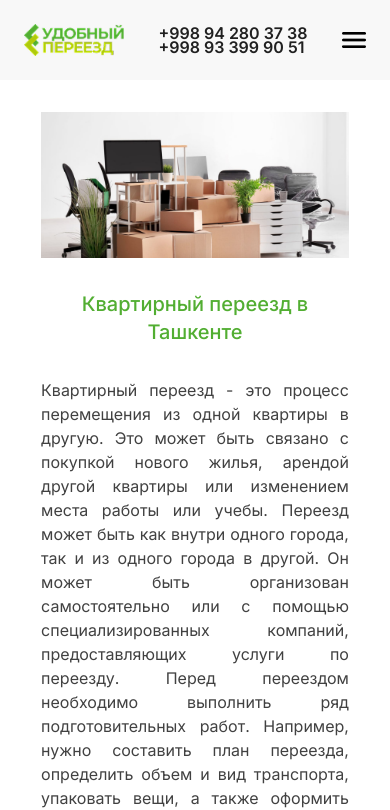
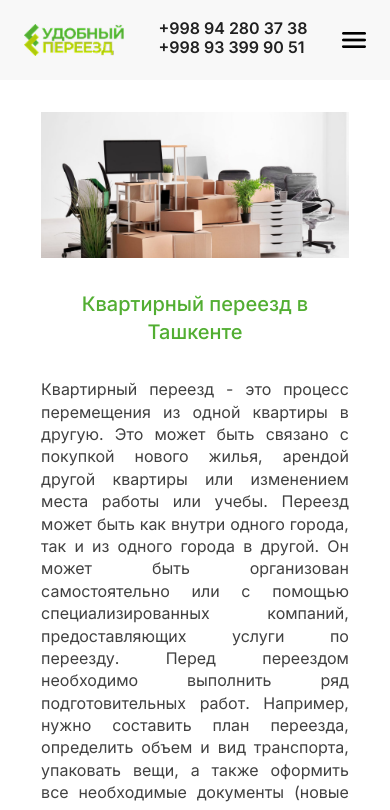
Before and after one commit to Rahimov-Umidjon/easy-move, a website: page apartment/apartment.html in a window 390 px wide. Shown: the top 810 px of the page. Drawn offline with nearby package versions, Linux system fonts and the light colour scheme.

Commit message:
responsive

```diff
--- a/apartment/apartment.html
+++ b/apartment/apartment.html
@@ -66,11 +66,15 @@
     </div>
     <div class="flex items-center justify-between gap-5">
         <div class="block font-semibold text-black-20">
-            <p style="line-height: 90%" class=" md:text-xs lg:text-sm xl:text-lg whitespace-nowrap leading-snug ">+998
-                94 280 37 38 </p>
-            <p style="line-height: 90%" class=" md:text-xs lg:text-sm xl:text-lg whitespace-nowrap leading-snug ">+998
-                93 399 90 51 </p>
-            <p class=" hidden md:block     md:text-[8px] lg:text-xs xl:text-sm text-[#7D7D7D]">c 8:00 до 01:00,
+            <a style="line-height: 90%" href="tel:+998942803738"
+               class="leading-[0.9] md:text-xs lg:text-sm xl:text-lg whitespace-nowrap  block hover:text-home ">+998 94
+                280 37 38</a>
+            <a style="line-height: 90%" href="tel:+998933999051"
+               class="leading-[0.9] md:text-xs lg:text-sm xl:text-lg whitespace-nowrap   hover:text-home ">+998 93 399
+                90 51</a>
+
+            <p style="line-height: 90%" class=" hidden md:block     md:text-[8px] lg:text-xs xl:text-sm text-[#7D7D7D]">
+                c 8:00 до 01:00,
                 ежедневно</p>
         </div>
         <button data-modal-target="questionModalHome" data-modal-toggle="questionModalHome"
@@ -219,7 +223,7 @@
         <img class="mt-8  block mx-auto object-cover" src="../images/CaruselOne.png"
              alt="Carusel-1">
         <h1 class="text-home font-medium text-xl md:text-[32px] text-center my-8   ">Квартирный переезд в Ташкенте</h1>
-        <p class=" text-[#414141] text-base md:text-lg  text-justify   mx-auto "> Квартирный переезд - это процесс перемещения из
+        <p class=" text-[#414141] text-base md:text-lg leading-[1.4] text-justify   mx-auto "> Квартирный переезд - это процесс перемещения из
             одной квартиры в другую.
             Это может быть связано с покупкой нового жилья, арендой другой квартиры или изменением места работы или
             учебы. Переезд может быть как внутри одного города, так и из одного города в другой. Он может быть
```
Also changed, not shown: furniture/furniture.html (+10 -6 lines), index.html (+22 -11 lines), office/office.html (+9 -5 lines), services-two/services-two.html (+9 -5 lines), services/services.html (+11 -7 lines), output.css.
